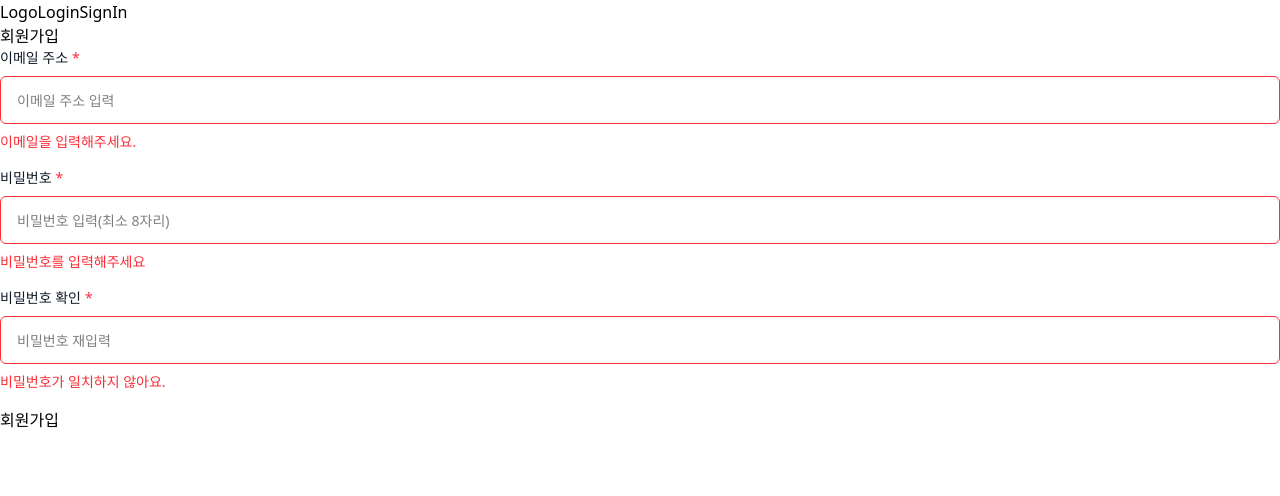
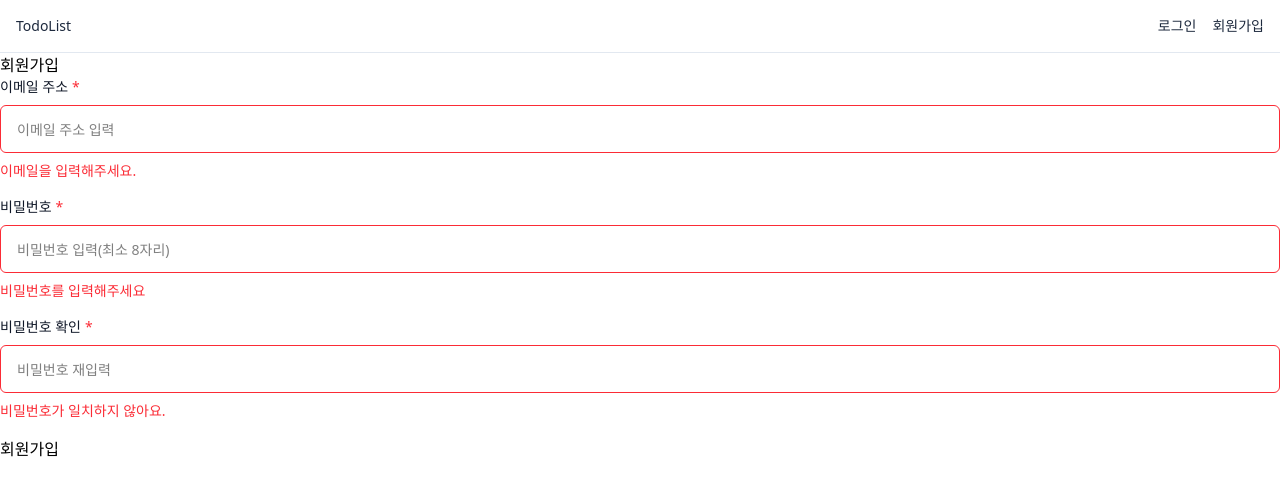
Before and after one commit to doitchuu/wanted-challenge-02, a React (Vite) app: page /signin in a window 1280 px wide. Shown: the top 496 px of the page. Built offline with nearby package versions, Linux system fonts and the light colour scheme.

Commit message:
style: Layout Header 영역 수정

```diff
--- a/src/layouts/DefaultLayout.tsx
+++ b/src/layouts/DefaultLayout.tsx
@@ -3,10 +3,12 @@ import { Outlet, Link } from "react-router-dom";
 function DefaultLayout() {
   return (
     <div>
-      <header>
-        <Link to="/">Logo</Link>
-        <Link to="/login">Login</Link>
-        <Link to="/signin">SignIn</Link>
+      <header className="flex justify-between items-center p-4 bg-white border-b-1 border-slate-200 text-slate-800 font-medium text-sm">
+        <Link to="/">TodoList</Link>
+        <div className="flex space-x-4">
+          <Link to="/login">로그인</Link>
+          <Link to="/signin">회원가입</Link>
+        </div>
       </header>
       <main>
         <Outlet />
--- a/src/layouts/ProtectedLayout.tsx
+++ b/src/layouts/ProtectedLayout.tsx
@@ -15,9 +15,11 @@ function ProtectedLayout() {
 
   return (
     <div>
-      <header>
-        <Link to="/">Logo</Link>
-        <Link to="/todo">Todo</Link>
+      <header className="flex justify-between items-center p-4 bg-white border-b-1 border-slate-200 text-slate-800 font-medium text-sm">
+        <Link to="/">TodoList</Link>
+        <div className="flex space-x-4">
+          <Link to="/todo">목록</Link>
+        </div>
       </header>
       <main>
         <Outlet />
```
